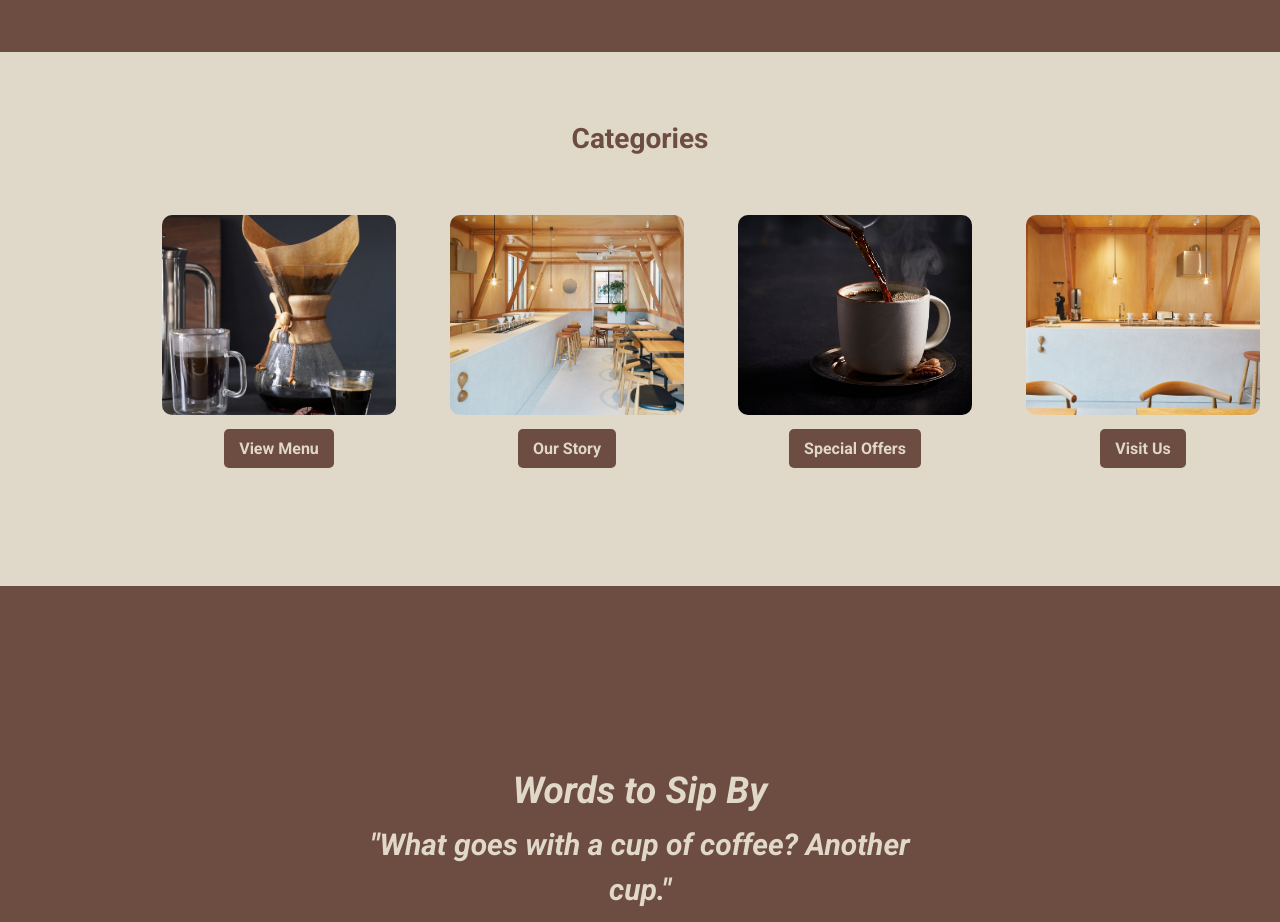
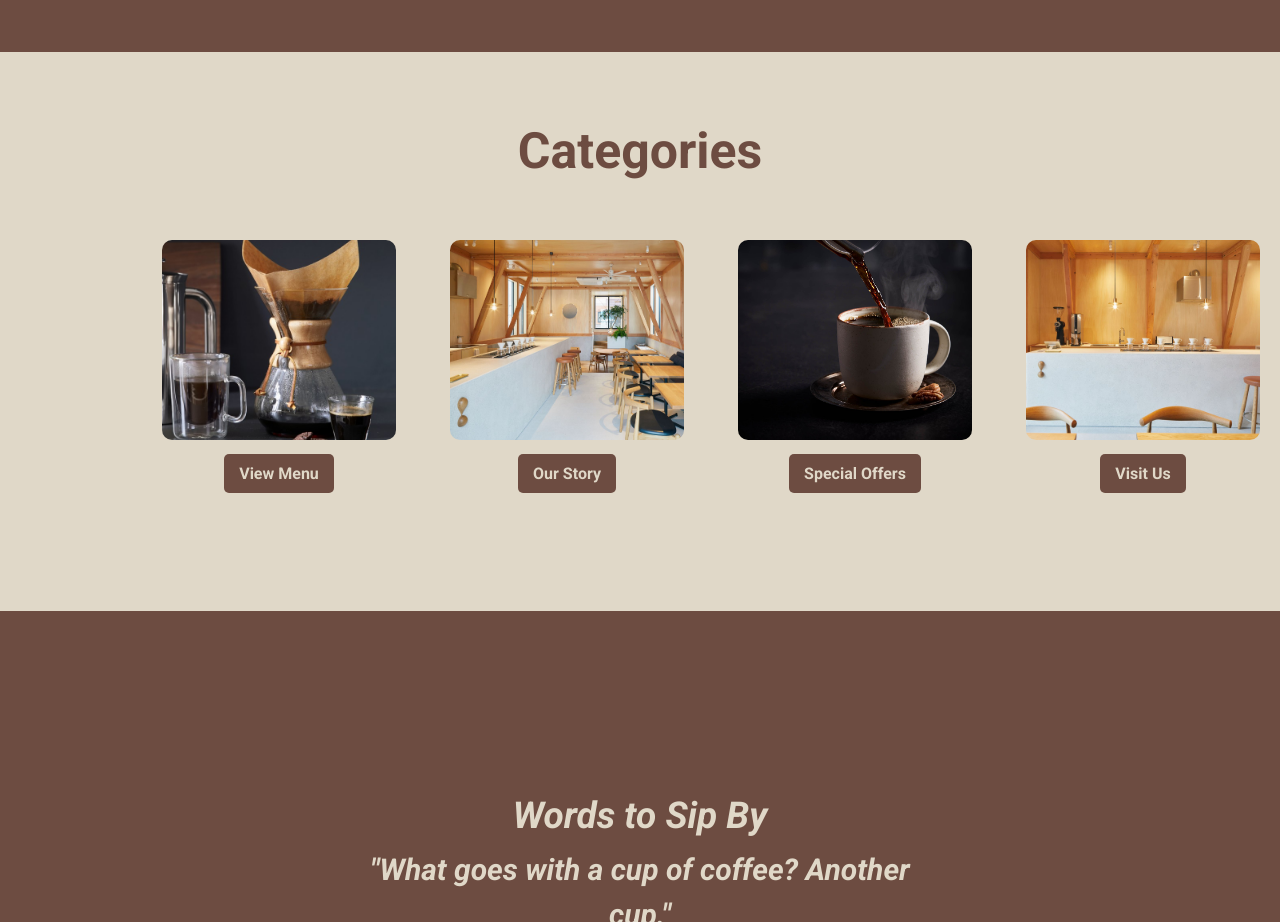
Before and after one commit to yubiyubiii/landing-page, a plain HTML site: page lp.html in a window 1280 px wide. Shown: the part 1000-1922 px from the top of the page. Drawn offline with Linux system fonts and the light colour scheme.

Commit message:
edited the categories font size

```diff
--- a/lp.css
+++ b/lp.css
@@ -130,7 +130,7 @@ nav ul .CTA-button {
 }
 
 .categories h2 {
-    font-size: 28px;
+    font-size: 50px;
     margin-bottom: 20px;
     width: 100%;
     text-align: center;
```
